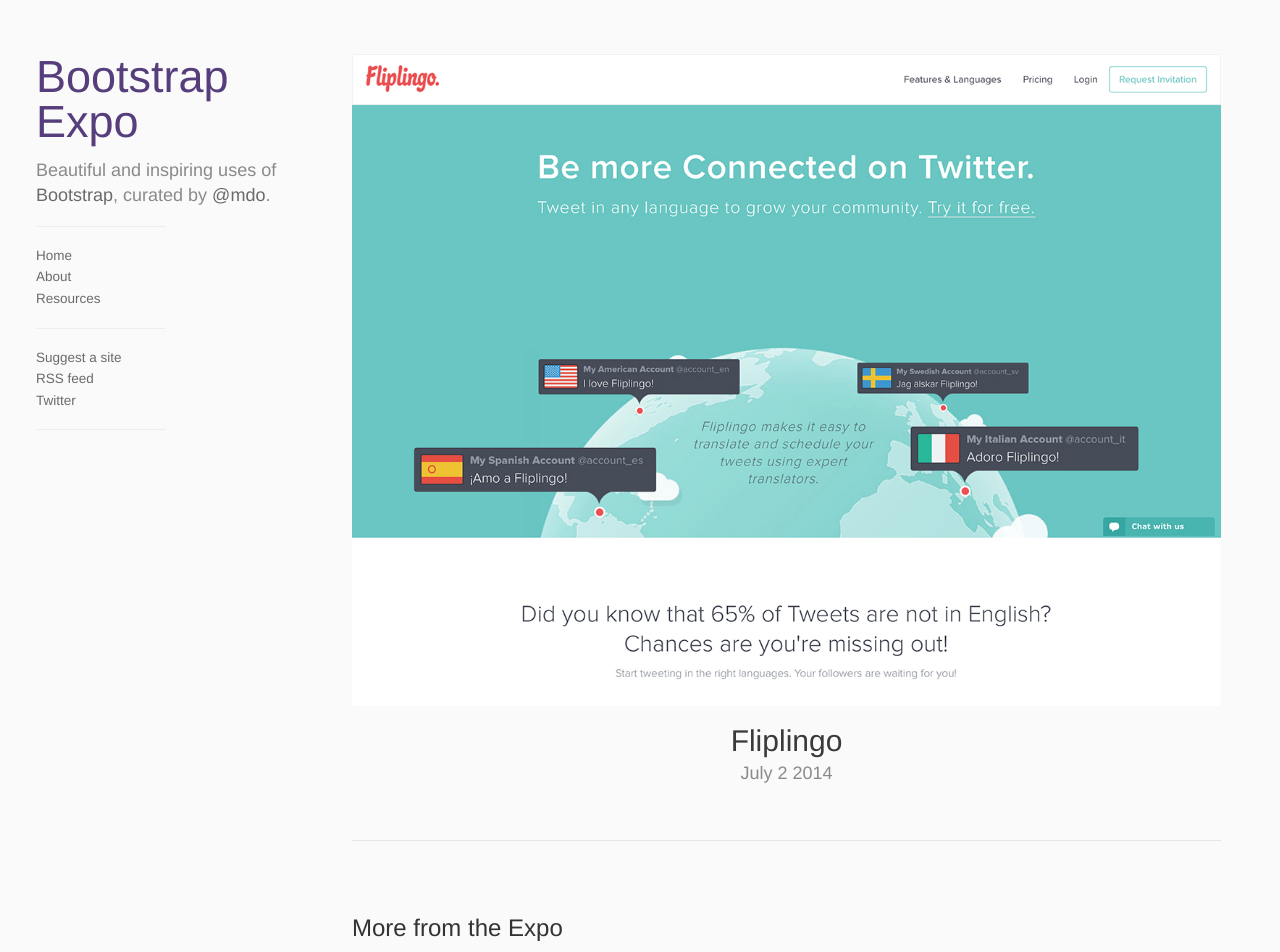
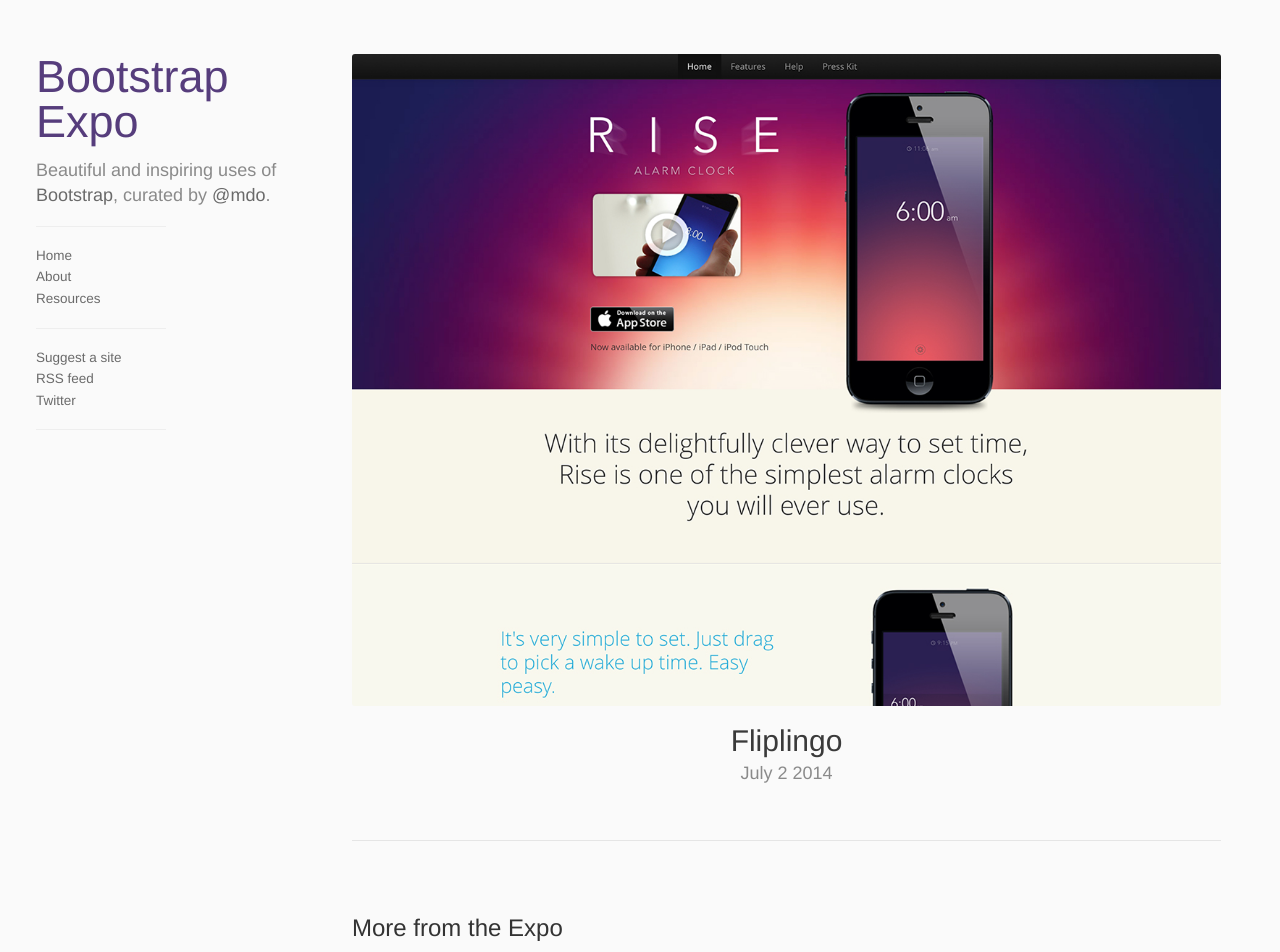
Before and after one commit to xoooox/xoooox.github.io, a Jekyll site: the page built from _posts/2014-07-02-fliplingo.md, in a window 1280 px wide and 1298 px high. Shown: the top 952 px of the window. Built offline with Jekyll 4.4.1, drawn with Linux system fonts in a browser that asks for light colours; comment, search, counter and statistics services are not loaded; grey boxes are pictures that could not be loaded.

Commit message:
Update 2014-07-02-fliplingo.md

```diff
--- a/_posts/2014-07-02-fliplingo.md
+++ b/_posts/2014-07-02-fliplingo.md
@@ -5,4 +5,4 @@ slug: fliplingo
 source: http://www.fliplingo.com
 ---
 
-<img src="/screenshots/fliplingo.jpg">
+<img src="/screenshots/rise.jpg">
```
